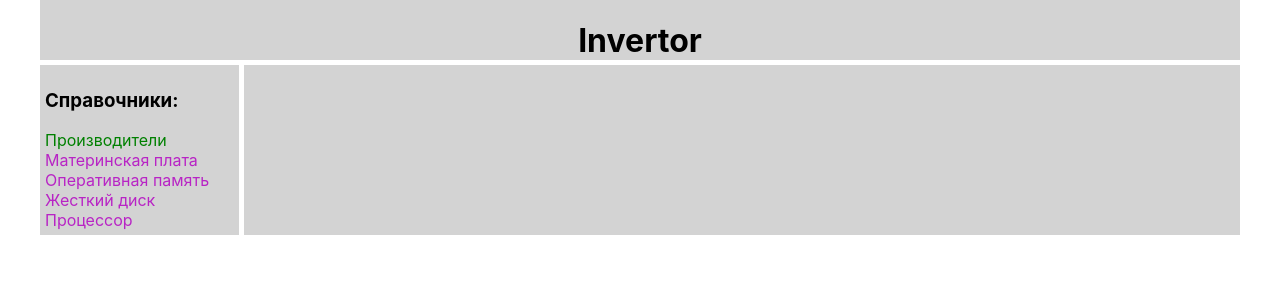
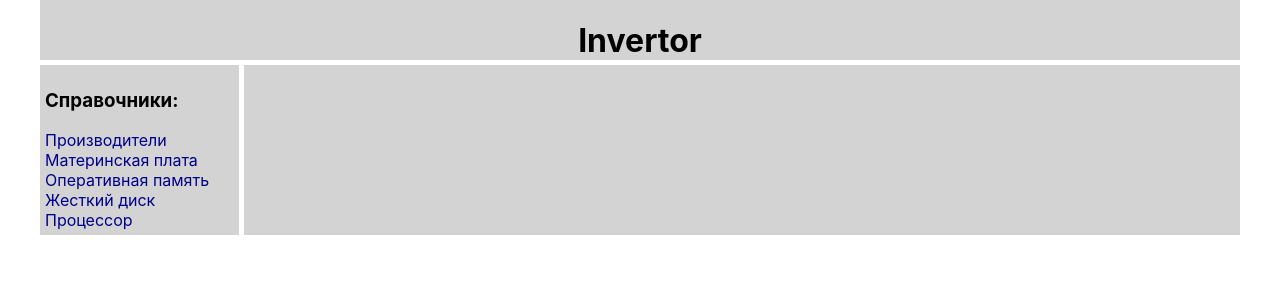
Before and after one commit to andropovdv/r_invert, a React (Create React App) app: page / in a window 1280 px wide. Shown: the top 300 px of the page. Built offline with nearby package versions, Linux system fonts and the light colour scheme.

Commit message:
Использовал NavLink и переопределение свойства activ (урок 20)

```diff
--- a/src/componets/Navbar/Navbar.jsx
+++ b/src/componets/Navbar/Navbar.jsx
@@ -1,4 +1,5 @@
 import React from 'react';
+import { NavLink } from 'react-router-dom';
 import s from './Navbar.module.css';
 
 const Navbar = () => {
@@ -8,19 +9,19 @@ const Navbar = () => {
                 <h3>Справочники:</h3>
             </div>
             <div className={`${s.item} ${s.active}`}>
-                <a href="/Record">Производители</a>
+                <NavLink to="/Record" activeClassName={s.activeLink}>Производители</NavLink>
             </div>
             <div className={s.item}>
-                <a href="/MBoards">Материнская плата</a>
+                <NavLink to="/MBoards" activeClassName={s.activeLink}>Материнская плата</NavLink>
             </div>
             <div className={s.item}>
-                <a href="/Rams">Оперативная память</a>
+                <NavLink to="/Rams" activeClassName={s.activeLink}>Оперативная память</NavLink>
             </div>
             <div className={s.item}>
-                <a href="/Hdds">Жесткий диск</a>
+                <NavLink to="/Hdds" activeClassName={s.activeLink}>Жесткий диск</NavLink>
             </div>
             <div className={s.item}>
-                <a href="/Cpus">Процессор</a>
+                <NavLink to="/Cpus" activeClassName={s.activeLink}>Процессор</NavLink>
             </div>
         </nav>
     )
--- a/src/componets/Navbar/Navbar.module.css
+++ b/src/componets/Navbar/Navbar.module.css
@@ -9,14 +9,10 @@
     text-decoration: none;
 }
 
-.item {
-    color: rgb(184, 36, 197);
+.item a {
+    color: darkblue;
 }
 
-.item.active {
+.item a.activeLink {
     color: green;
 }
-
-.item.active a {
-    color: green;
-}
```
